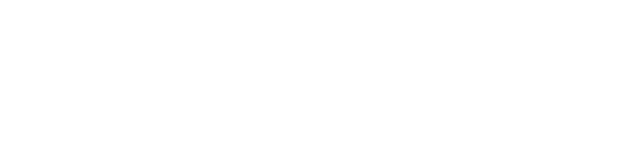
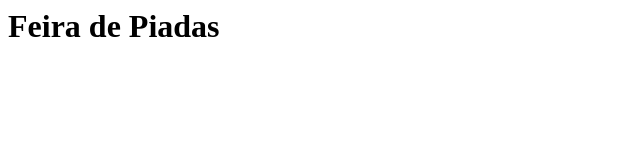
Before and after one commit to KaioHenrique900/ProjetoIntegrador, a plain HTML site: page index.html in a window 1280 px wide. Shown: the whole page, without its empty margins (0-640 px from the left). Drawn offline with Linux system fonts and the light colour scheme.

Commit message:
Alteração no arquivo index.html

```diff
--- a/index.html
+++ b/index.html
@@ -3,5 +3,6 @@
     <title>Projeto Integrador</title>
   </head>
   <body>
+  	<h1>Feira de Piadas</h1>
   </body>
 </html>
```
